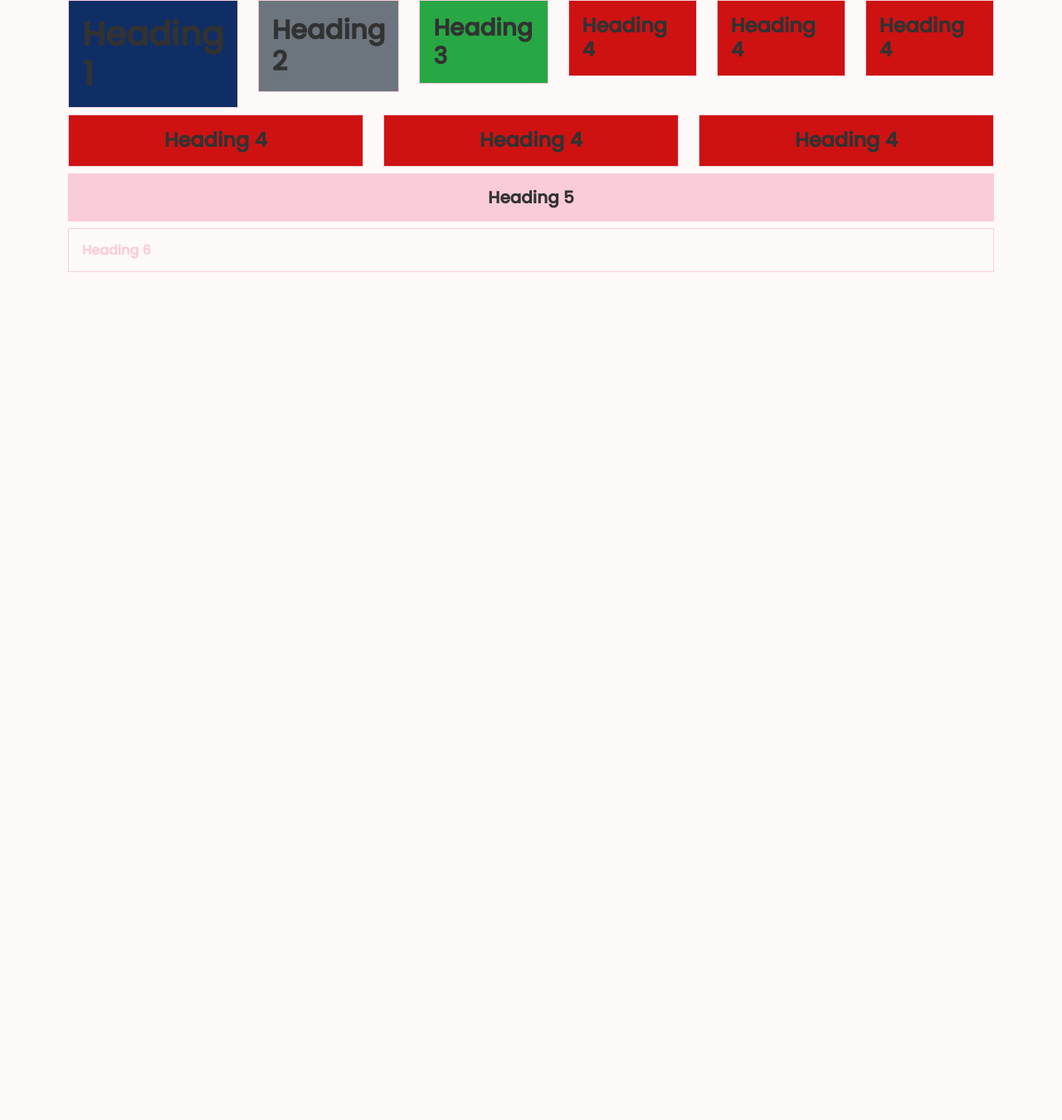
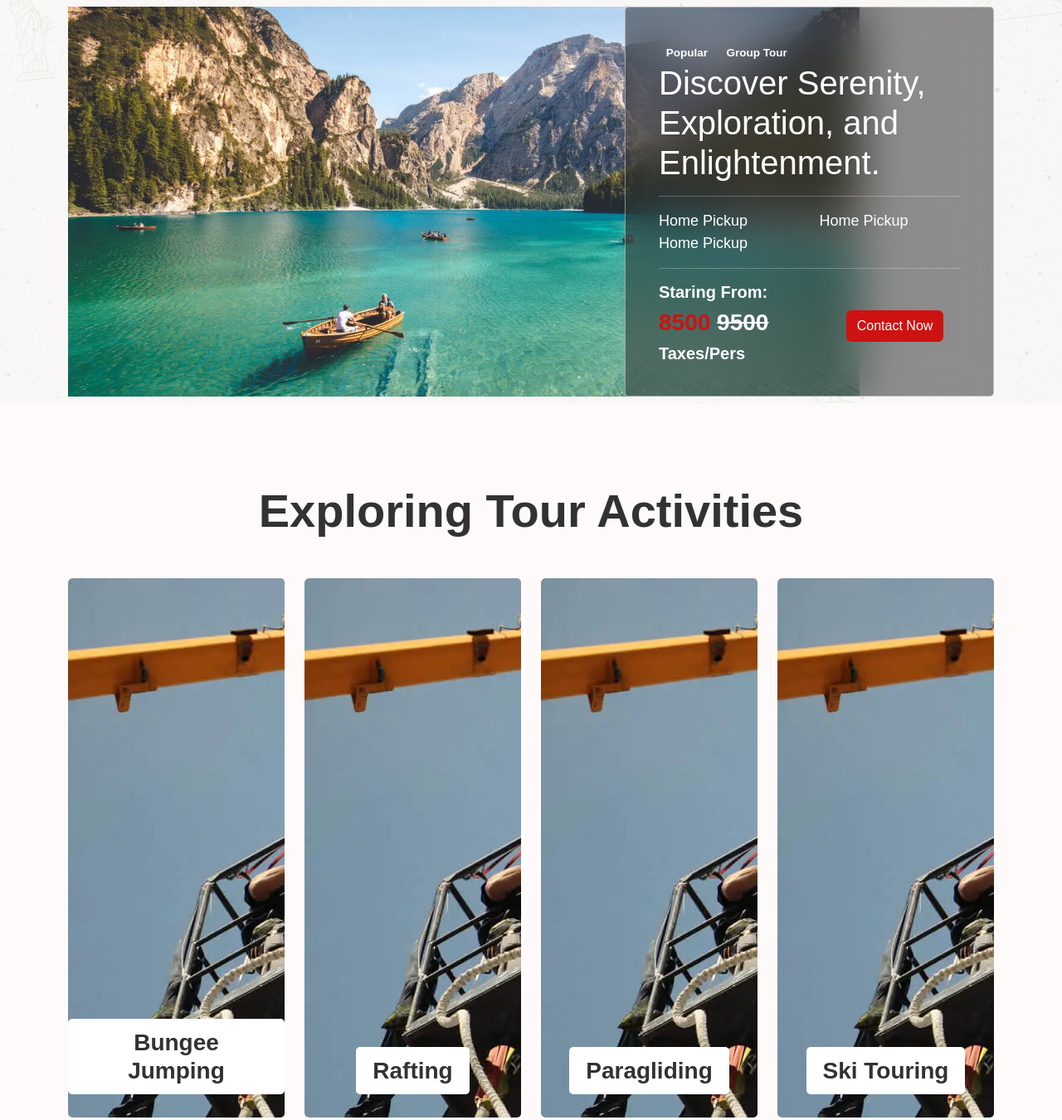
Before and after one commit to dheerajarora1997/travel-new, a website: page index.html in a window 1280 px wide. Shown: the whole page at 83% size. Before the commit the page ends 800 px from the top, so only its background shows below. Drawn offline with nearby package versions, Linux system fonts and the light colour scheme; files that its build step writes are made by us from their sources.

Commit message:
design : page changes

```diff
--- a/index.html
+++ b/index.html
@@ -5,81 +5,99 @@
     <meta name="viewport" content="width=device-width, initial-scale=1.0" />
     <title>HomePage</title>
     <link href="./style/css/main.css" rel="stylesheet" />
-    <link href="./style/css/homepage.css" rel="stylesheet" />
+    <link href="./style/css/page/homepage.css" rel="stylesheet" />
   </head>
   <body>
+    <section class="hero-section py-2">
       <div class="container">
         <div class="row">
-        <div class="col">
-          <h1
-            class="bg-primary p-3 border-septenary border d-flex justify-content-center"
+          <div class="col-12">
+            <div class="banner-package d-flex position-relative">
+              <div class="banner-package-image">
+                <img src="./img/Tour-Package-06.webp" alt="" />
+                <div class="banner-package-details">
+                  <div class="badge badge-tertiary d-inline-block">Popular</div>
+                  <div class="badge badge-light d-inline-block">Group Tour</div>
+                  <h2 class="text-white display-6">
+                    Discover Serenity, Exploration, and Enlightenment.
+                  </h2>
+                  <hr class="border-white my-3" />
+                  <div class="row">
+                    <div class="col-12 col-sm-6">
+                      <div class="text-white">Home Pickup</div>
+                    </div>
+                    <div class="col-12 col-sm-6">
+                      <div class="text-white">Home Pickup</div>
+                    </div>
+                    <div class="col-12 col-sm-6">
+                      <div class="text-white">Home Pickup</div>
+                    </div>
+                  </div>
+                  <hr class="border-white my-3" />
+                  <div class="row align-items-center">
+                    <div class="col-12 col-md-7">
+                      <h5 class="text-white">Staring From:</h5>
+                      <h3 class="text-white">
+                        <span class="text-tertiary">8500</span>
+                        <span class="strike text-decoration-line-through"
+                          >9500</span
                         >
-            Heading 1
-          </h1>
+                      </h3>
+                      <h5 class="text-white">Taxes/Pers</h5>
                     </div>
-        <div class="col">
-          <h2
-            class="bg-secondary p-3 border-septenary border d-flex justify-content-center"
-          >
-            Heading 2
+                    <div class="col-12 col-md-5">
+                      <a href="" class="btn btn-tertiary">Contact Now</a>
+                    </div>
+                  </div>
+                </div>
+              </div>
+            </div>
+          </div>
+        </div>
+      </div>
+    </section>
+    <section class="py-5 activity">
+      <div class="container">
+        <div class="row">
+          <div class="col-12">
+            <h2 class="text-center my-5 display-4 fw-bold">
+              Exploring Tour Activities
             </h2>
           </div>
-        <div class="col">
-          <h3
-            class="bg-success p-3 border-septenary border d-flex justify-content-center"
-          >
-            Heading 3
-          </h3>
-        </div>
-        <div class="col">
-          <h4
-            class="bg-tertiary p-3 border-septenary border d-flex justify-content-center"
-          >
-            Heading 4
-          </h4>
-        </div>
-        <div class="col">
-          <h4
-            class="bg-tertiary p-3 border-septenary border d-flex justify-content-center"
-          >
-            Heading 4
-          </h4>
-        </div>
-        <div class="col">
-          <h4
-            class="bg-tertiary p-3 border-septenary border d-flex justify-content-center"
-          >
-            Heading 4
-          </h4>
-        </div>
-        <div class="col">
-          <h4
-            class="bg-tertiary p-3 border-septenary border d-flex justify-content-center"
-          >
-            Heading 4
-          </h4>
-        </div>
-        <div class="col">
-          <h4
-            class="bg-tertiary p-3 border-septenary border d-flex justify-content-center"
-          >
-            Heading 4
-          </h4>
-        </div>
-        <div class="col">
-          <h4
-            class="bg-tertiary p-3 border-septenary border d-flex justify-content-center"
-          >
-            Heading 4
-          </h4>
+          <div class="col-12 col-sm-6 col-md-3">
+            <div class="activity-card-wrapper">
+              <img src="./img/activity.webp" alt="" />
+              <div class="activity-card-content">
+                <h3 class="activity-card-heading">Bungee Jumping</h3>
               </div>
             </div>
-      <h5
-        class="bg-septenary p-3 border-septenary border d-flex justify-content-center"
-      >
-        Heading 5
-      </h5>
-      <h6 class="text-septenary p-3 border-septenary border">Heading 6</h6>
           </div>
+          <div class="col-12 col-sm-6 col-md-3">
+            <div class="activity-card-wrapper">
+              <img src="./img/activity.webp" alt="" />
+              <div class="activity-card-content">
+                <h3 class="activity-card-heading">Rafting</h3>
+              </div>
+            </div>
+          </div>
+          <div class="col-12 col-sm-6 col-md-3">
+            <div class="activity-card-wrapper">
+              <img src="./img/activity.webp" alt="" />
+              <div class="activity-card-content">
+                <h3 class="activity-card-heading">Paragliding</h3>
+              </div>
+            </div>
+          </div>
+          <div class="col-12 col-sm-6 col-md-3">
+            <div class="activity-card-wrapper">
+              <img src="./img/activity.webp" alt="" />
+              <div class="activity-card-content">
+                <h3 class="activity-card-heading">Ski Touring</h3>
+              </div>
+            </div>
+          </div>
+        </div>
+      </div>
+    </section>
   </body>
 </html>
--- a/style/sass/abstracts/_overwrite.scss
+++ b/style/sass/abstracts/_overwrite.scss
@@ -1,10 +1,10 @@
 @import "./variable";
 
 $theme-colors: (
-  "primary": #007bff,
+  "primary": #b49067,
   "secondary": #6c757d,
   "success": #28a745,
-  "tertiary": #ce1212,
+  "tertiary": #b49067,
   "transparent": transparent,
   "quaternary": #b4d3ff,
   "quinary": #fbe6b7,
@@ -12,5 +12,5 @@ $theme-colors: (
   "septenary": #faccd9,
   // "octonary": #ff0000,
   // "nonary": #ff0000,
-  // "denary": #ff0000,,,
+  // "denary": #ff0000,,,,,,,,,,,,,,,,,,,,,
 );
--- a/style/sass/base/_typography.scss
+++ b/style/sass/base/_typography.scss
@@ -1,5 +1,5 @@
 @import "../../../node_modules/font-awesome/scss/font-awesome.scss";
-@import url("https://fonts.googleapis.com/css2?family=Poppins:wght@300;400;500&display=swap");
+@import url("https://fonts.googleapis.com/css2?family=Rubik:ital@0;1&display=swap");
 
 // @font-face {
 //   font-family: "Font Icon";
--- a/style/sass/page/homepage.scss
+++ b/style/sass/page/homepage.scss
@@ -0,0 +1,67 @@
+.hero-section {
+  width: 100%;
+  height: 100%;
+  background: url("../../../img/banner-bg.png") center;
+  min-height: 250px;
+  background-size: cover;
+  .banner-package-image {
+    object-fit: cover;
+    img {
+      max-height: 470px;
+    }
+  }
+
+  .banner-package-details {
+    position: absolute;
+    top: 0;
+    right: 0px;
+    padding: 40px;
+    min-width: 350px;
+    max-width: 445px;
+    border-radius: 5px;
+    height: 100%;
+    -webkit-backdrop-filter: blur(27.5px);
+    backdrop-filter: blur(27.5px);
+    border: 1px solid rgba(255, 255, 255, 0.44);
+    background-image: linear-gradient(
+      112deg,
+      rgba(34, 34, 34, 0.5) 0%,
+      rgba(34, 34, 34, 0.5) 100%
+    );
+    z-index: 1;
+  }
+}
+
+.activity {
+  .activity-card-wrapper {
+    width: 100%;
+    min-height: 200px;
+    overflow: hidden;
+    position: relative;
+    border-radius: 5px;
+    img {
+      border-radius: 5px;
+      transition: all 0.5s ease-out;
+      min-height: 175px;
+    }
+    &:hover img {
+      transform: scale(1.1);
+    }
+  }
+  .activity-card-content {
+    position: absolute;
+    bottom: 20px;
+    width: 90%;
+    text-align: center;
+    margin: 0 auto;
+    display: flex;
+    justify-content: center;
+    align-items: center;
+    width: 100%;
+    .activity-card-heading {
+      padding: 12px 20px;
+      border-radius: 5px;
+      background: #fff;
+    }
+  }
+}
```
Also changed, not shown: img/Tour-Package-06.webp (added), img/activity.webp (added), img/banner-bg.png (added), style/css/main.css, style/css/page/homepage.css, 1 other file. Lines whose indentation alone changed are shown as unchanged.
